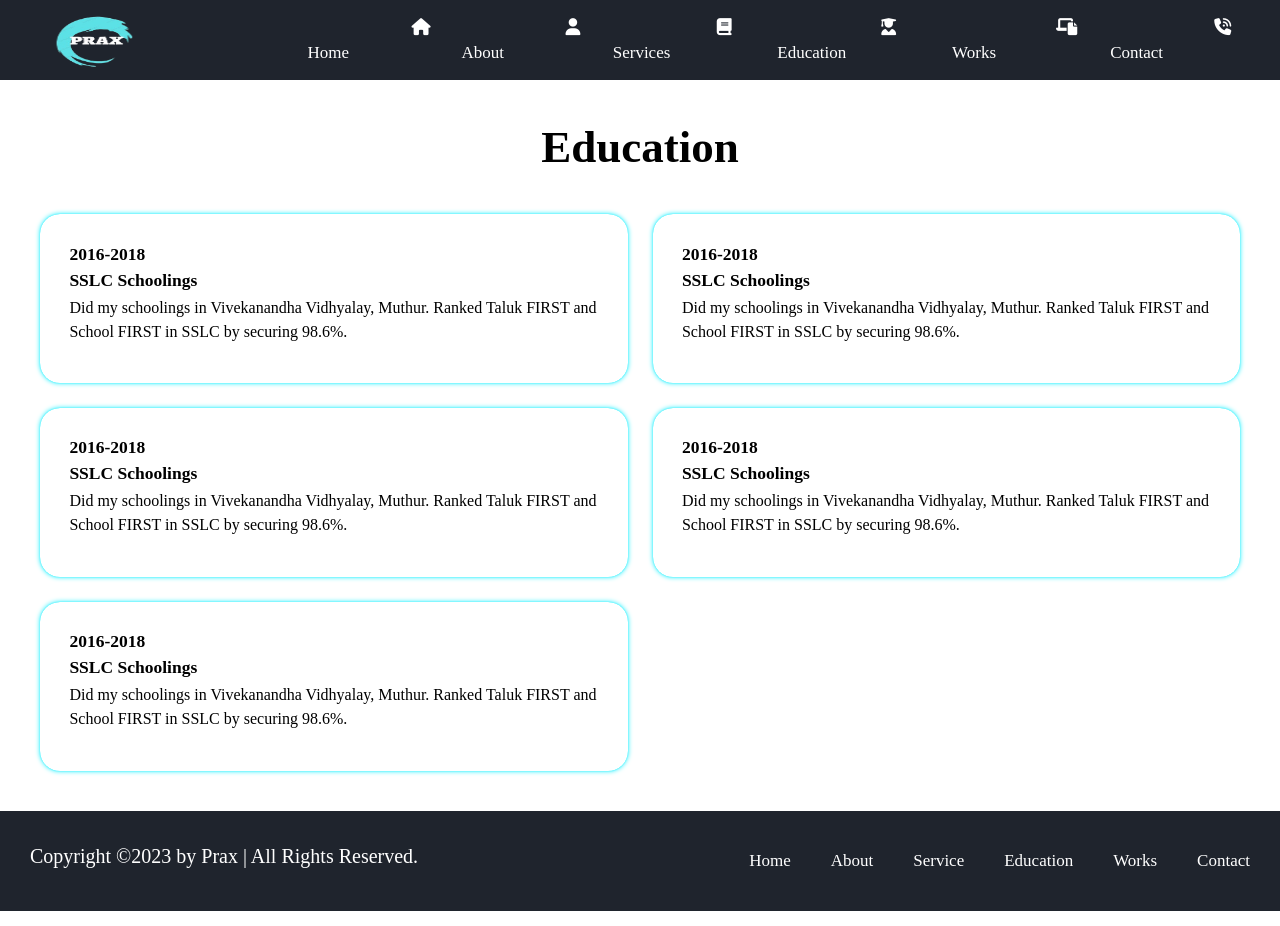
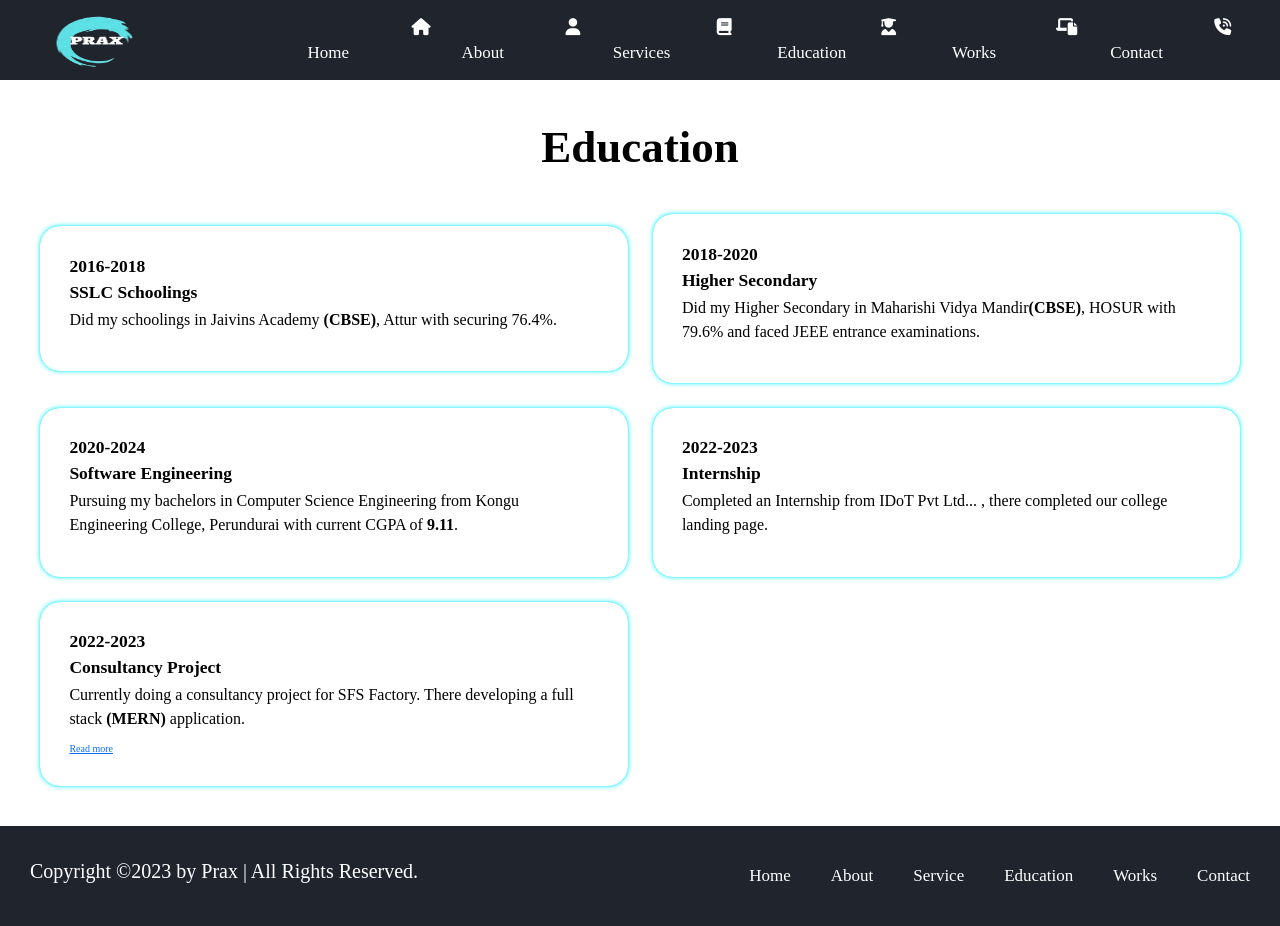
Before and after one commit to prakatesh/Portfolio, a React (Create React App) app: page /education in a window 1280 px wide. Built offline with nearby package versions, Linux system fonts and the light colour scheme.

Commit message:
update upto works

```diff
--- a/src/component/About.js
+++ b/src/component/About.js
@@ -1,5 +1,4 @@
 import React from 'react'
-import image from '../asset/Image/pic-removebg-preview.png'
 import '../asset/style/about.css'
 import Navbar from './Navbar'
 import Footer from './Footer'
@@ -9,13 +8,14 @@ function About({value}) {
       <Navbar value={value}/>
       <section className='about'>
         <div className="about-img">
-          <img src={image} alt="about" />
+          <img src="https://camo.githubusercontent.com/9afefcbff89a66b497e623146404d0e0d51fd46d9cd4039f8580a339a2ad9cbc/68747470733a2f2f6d69726f2e6d656469756d2e636f6d2f6d61782f323830302f312a4255376630324c655165454c7a747178613865436d772e676966" alt="about" />
         </div>
         <div className="about-content">
           <h2 className="heading">About <span style={{color:"#0ef"}}>Me</span></h2>
-          <h3>Developer</h3>
-          <p>Lorem ipsum dolor sit amet consectetur adipisicing elit. Voluptatem suscipit quisquam facere soluta tenetur laborum adipisci libero, saepe explicabo, quae totam molestias provident quis eius. Consequatur aliquam exercitationem, adipisci architecto eligendi mollitia nemo quisquam a, necessitatibus, quas nulla ad quae commodi perspiciatis pariatur velit? Quaerat, quo?</p>
-          <a href="#" className='btn'>Read more</a>
+          <h3>Name : Prakatesh B </h3>
+          <h3>Age : 20</h3>
+          <p>A very passionate B.E Computer Science graduate who is seeking for an opportunity to grow and I have worked in bunch of projects. I am more intrested in developing attractive designs and functional websites. My strength in DSA and work experience in React JS highlights me more.</p>
+          <a href="https://github.com/prakatesh" className='btn'>Read more</a>
         </div>
       </section>
       <Footer value={value}/>
--- a/src/component/Contact.js
+++ b/src/component/Contact.js
@@ -7,7 +7,7 @@ function Contact({value}) {
     <div>
       <Navbar value={value}/>
       <section className='contact'>
-        <h2 className='heading'>Contact<span style={{color:"#0ef"}}>Me!</span></h2>
+        <h2 className='heading'><span style={{color:"#0ef"}}>Contact Me!</span></h2>
         <form action="">
           <div className="input-box">
             <input type="text" placeholder='Full Nmae' />
--- a/src/component/Education.js
+++ b/src/component/Education.js
@@ -17,50 +17,51 @@ function Education({value}) {
           <h3>SSLC Schoolings</h3>
           </div>
           <div className="detail-education">
-          <p>Did my schoolings in Vivekanandha Vidhyalay, Muthur. Ranked Taluk FIRST and School FIRST in SSLC by securing 98.6%. </p>
+          <p>Did my schoolings in Jaivins Academy <b>(CBSE)</b>, Attur with securing 76.4%. </p>
           </div>
         </div>
         <div className='card-education'>
           <div className="year-title">
-            <h3>2016-2018</h3>
+            <h3>2018-2020</h3>
           </div>
           <div className="eduction-title">
-          <h3>SSLC Schoolings</h3>
+          <h3>Higher Secondary</h3>
           </div>
           <div className="detail-education">
-          <p>Did my schoolings in Vivekanandha Vidhyalay, Muthur. Ranked Taluk FIRST and School FIRST in SSLC by securing 98.6%. </p>
+          <p>Did my Higher Secondary in Maharishi Vidya Mandir<b>(CBSE)</b>, HOSUR with 79.6% and faced JEEE entrance examinations. </p>
           </div>
         </div><div className='card-education'>
           <div className="year-title">
-            <h3>2016-2018</h3>
+            <h3>2020-2024</h3>
           </div>
           <div className="eduction-title">
-          <h3>SSLC Schoolings</h3>
+          <h3>Software Engineering</h3>
           </div>
           <div className="detail-education">
-          <p>Did my schoolings in Vivekanandha Vidhyalay, Muthur. Ranked Taluk FIRST and School FIRST in SSLC by securing 98.6%. </p>
+          <p>Pursuing my bachelors in Computer Science Engineering from Kongu Engineering College, Perundurai with current CGPA of <b>9.11</b>. </p>
           </div>
         </div>
         <div className='card-education'>
           <div className="year-title">
-            <h3>2016-2018</h3>
+            <h3>2022-2023</h3>
           </div>
           <div className="eduction-title">
-          <h3>SSLC Schoolings</h3>
+          <h3>Internship</h3>
           </div>
           <div className="detail-education">
-          <p>Did my schoolings in Vivekanandha Vidhyalay, Muthur. Ranked Taluk FIRST and School FIRST in SSLC by securing 98.6%. </p>
+          <p>Completed an Internship from IDoT Pvt Ltd... , there completed our college landing page. </p>
           </div>
         </div>
         <div className='card-education'>
           <div className="year-title">
-            <h3>2016-2018</h3>
+            <h3>2022-2023</h3>
           </div>
           <div className="eduction-title">
-          <h3>SSLC Schoolings</h3>
+          <h3>Consultancy Project</h3>
           </div>
           <div className="detail-education">
-          <p>Did my schoolings in Vivekanandha Vidhyalay, Muthur. Ranked Taluk FIRST and School FIRST in SSLC by securing 98.6%. </p>
+          <p>Currently doing a consultancy project for SFS Factory. There developing a full stack <b>(MERN)</b> application.  </p>
+          <a href='https://srielumalaiyan.netlify.app/'>Read more</a>
           </div>
         </div>
         </div>
--- a/src/component/Work.js
+++ b/src/component/Work.js
@@ -13,49 +13,49 @@ function Work({value}) {
          <div className="works-box">
             <img src={image} alt="" />
             <div className="works-layer">
-                <h4>Web Design</h4>
-                <p>Lorem ipsum dolor sit amet consectetur adipisicing elit. Non itaque aperiam voluptatum. Iure, aliquam qui.</p>
-                <a href=""><i class="fa-solid fa-arrow-up-right-from-square"></i></a>
+                <h4>SES Factory</h4>
+                <p>Developing website for managing the goods for my native place and Technologies used is ReactJS,NodeJs,MongoDB,Express</p>
+                <a href="https://srielumalaiyan.netlify.app/"><i class="fa-solid fa-arrow-up-right-from-square"></i></a>
             </div>
          </div>
          <div className="works-box">
             <img src={image} alt="" />
             <div className="works-layer">
-                <h4>Web Design</h4>
-                <p>Lorem ipsum dolor sit amet consectetur adipisicing elit. Non itaque aperiam voluptatum. Iure, aliquam qui.</p>
-                <a href=""><i class="fa-solid fa-arrow-up-right-from-square"></i></a>
+                <h4>Mech Ranger</h4>
+                <p>Developing website for managing the Engine so that Admin and user can exchange the information and Technologies used is ReactJS,NodeJs,MongoDB,Express</p>
+                <a href="https://github.com/prakatesh/machinery-project"><i class="fa-solid fa-arrow-up-right-from-square"></i></a>
             </div>
          </div>
          <div className="works-box">
             <img src={image} alt="" />
             <div className="works-layer">
-                <h4>Web Design</h4>
-                <p>Lorem ipsum dolor sit amet consectetur adipisicing elit. Non itaque aperiam voluptatum. Iure, aliquam qui.</p>
-                <a href=""><i class="fa-solid fa-arrow-up-right-from-square"></i></a>
+                <h4>Carrier Express</h4>
+                <p>Developing our idea for transferring the goods that helps both vehicle owner and labors at local area and Technologies used is HTML,CSS,Bootstrap and PHP.</p>
+                <a href="https://github.com/prakatesh/Carrier_Express"><i class="fa-solid fa-arrow-up-right-from-square"></i></a>
             </div>
          </div>
          <div className="works-box">
             <img src={image} alt="" />
             <div className="works-layer">
-                <h4>Web Design</h4>
-                <p>Lorem ipsum dolor sit amet consectetur adipisicing elit. Non itaque aperiam voluptatum. Iure, aliquam qui.</p>
-                <a href=""><i class="fa-solid fa-arrow-up-right-from-square"></i></a>
+                <h4>Face Counting</h4>
+                <p>We are use image processing to detect and count the number of faces and Technologies used is OpenCV(python)</p>
+                <a href="https://github.com/prakatesh/OpenCV"><i class="fa-solid fa-arrow-up-right-from-square"></i></a>
             </div>
          </div>
          <div className="works-box">
             <img src={image} alt="" />
             <div className="works-layer">
-                <h4>Web Design</h4>
-                <p>Lorem ipsum dolor sit amet consectetur adipisicing elit. Non itaque aperiam voluptatum. Iure, aliquam qui.</p>
-                <a href=""><i class="fa-solid fa-arrow-up-right-from-square"></i></a>
+                <h4>Keep Notes</h4>
+                <p>Build a Google Keep Clone with ReactJS </p>
+                <a href="https://github.com/prakatesh/Keep_Notes"><i class="fa-solid fa-arrow-up-right-from-square"></i></a>
             </div>
          </div>
          <div className="works-box">
             <img src={image} alt="" />
             <div className="works-layer">
-                <h4>Web Design</h4>
-                <p>Lorem ipsum dolor sit amet consectetur adipisicing elit. Non itaque aperiam voluptatum. Iure, aliquam qui.</p>
-                <a href=""><i class="fa-solid fa-arrow-up-right-from-square"></i></a>
+                <h4>Simple_Quiz_App_Using_React </h4>
+                <p>Quiz App using ReactJS</p>
+                <a href="https://github.com/prakatesh/Simple_Quiz_App_Using_React"><i class="fa-solid fa-arrow-up-right-from-square"></i></a>
             </div>
          </div>
          </div>
```
